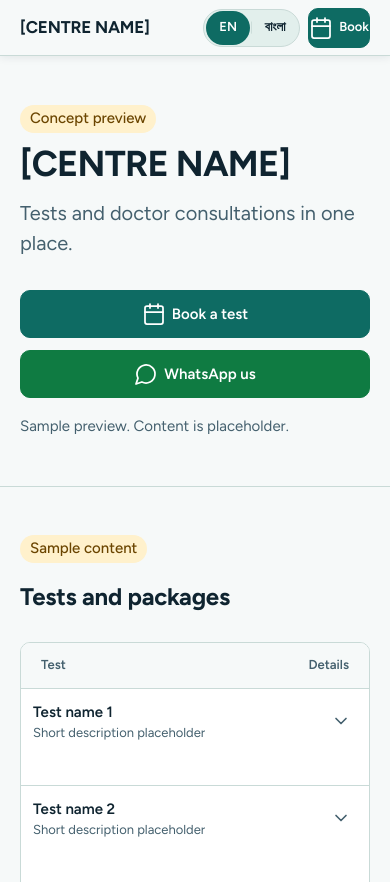
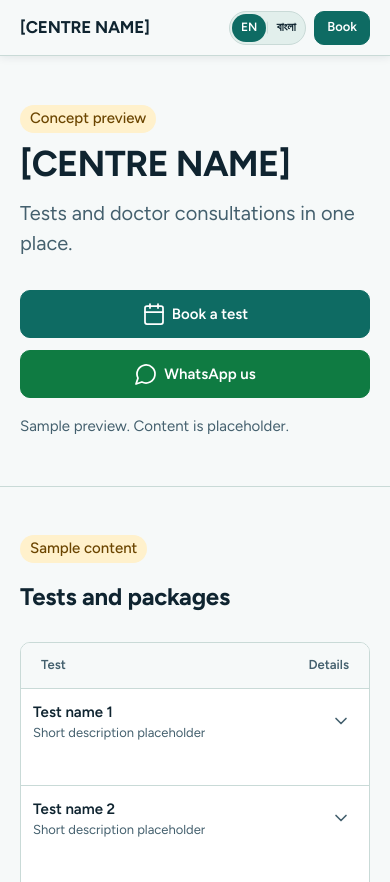
Before and after one commit to sushovanbuilds/digonestic-centre, an Astro site: page / in a window 390 px wide. Shown: the top 882 px of the page. Built offline with nearby package versions, Linux system fonts and the light colour scheme; Astro itself is replaced by a stand-in of ours.

Commit message:
Fix navbar book button on mobile: matched 36px height, removed icon clutter, responsive typography

```diff
--- a/src/components/Header.astro
+++ b/src/components/Header.astro
@@ -3,7 +3,6 @@ import { centre } from '../config/index';
 import { ui, t } from '../config/ui';
 import type { Lang } from '../config/types';
 import { getGeneralWhatsAppUrl } from '../lib/whatsapp';
-import Icon from './Icon.astro';
 
 interface Props {
   lang?: Lang;
@@ -53,13 +52,12 @@ const whatsappUrl = getGeneralWhatsAppUrl(lang);
       <!-- Book a test Button -->
       <a
         href={whatsappUrl}
-        class="btn btn-primary header-book-btn"
+        class="header-book-btn"
         target="_blank"
         rel="noopener noreferrer"
       >
-        <Icon name="calendar" class="header-btn-icon" />
-        <span class="header-btn-text-full">{t(ui.bookTest, lang)}</span>
-        <span class="header-btn-text-short">{lang === 'bn' ? 'বুকিং' : 'Book'}</span>
+        <span class="btn-text-full">{t(ui.bookTest, lang)}</span>
+        <span class="btn-text-short">{lang === 'bn' ? 'বুকিং' : 'Book'}</span>
       </a>
     </div>
   </div>
@@ -157,13 +155,15 @@ const whatsappUrl = getGeneralWhatsAppUrl(lang);
     border: 1px solid var(--rule);
     border-radius: 9999px;
     padding: 2px;
-    height: 38px;
+    height: 36px;
+    box-sizing: border-box;
   }
 
   .lang-btn {
-    min-height: 34px;
-    min-width: 44px;
-    padding: 0 10px;
+    height: 30px;
+    min-height: 30px;
+    min-width: 38px;
+    padding: 0 8px;
     display: inline-flex;
     align-items: center;
     justify-content: center;
@@ -192,56 +192,81 @@ const whatsappUrl = getGeneralWhatsAppUrl(lang);
   }
 
   .header-book-btn {
-    min-height: 40px;
-    height: 40px;
+    height: 36px;
+    min-height: 36px;
     padding: 0 var(--space-16);
+    background-color: var(--primary);
+    color: var(--primary-ink);
+    border: 1px solid var(--primary);
+    border-radius: var(--radius-btn);
     font-size: 0.875rem;
+    font-weight: 600;
+    text-decoration: none;
     white-space: nowrap;
     display: inline-flex;
     align-items: center;
-    gap: 6px;
+    justify-content: center;
+    transition: background-color 0.15s ease;
+    box-sizing: border-box;
   }
 
-  .header-btn-icon {
-    width: 16px;
-    height: 16px;
+  .header-book-btn:hover {
+    background-color: #0b5750;
+    border-color: #0b5750;
   }
 
-  .header-btn-text-short {
+  .header-book-btn:focus-visible {
+    outline: 3px solid var(--primary);
+    outline-offset: 2px;
+  }
+
+  .btn-text-short {
     display: none;
   }
 
-  @media (max-width: 500px) {
-    .header-btn-text-full {
+  @media (max-width: 540px) {
+    .header-book-btn {
+      height: 34px;
+      min-height: 34px;
+      padding: 0 var(--space-12);
+      font-size: 0.8125rem;
+    }
+
+    .btn-text-full {
       display: none;
     }
 
-    .header-btn-text-short {
+    .btn-text-short {
       display: inline;
     }
 
-    .header-book-btn {
-      padding: 0 var(--space-10);
-      font-size: 0.8125rem;
+    .lang-switcher {
+      height: 34px;
+    }
+
+    .lang-btn {
+      height: 28px;
+      min-height: 28px;
+      min-width: 34px;
+      padding: 0 6px;
+      font-size: 0.75rem;
     }
   }
 
   @media (max-width: 360px) {
     .brand-wordmark {
       font-size: 0.875rem;
-      max-width: 110px;
+      max-width: 100px;
       overflow: hidden;
       text-overflow: ellipsis;
     }
 
-    .lang-btn {
-      min-width: 32px;
-      padding: 0 6px;
-      font-size: 0.75rem;
+    .header-right {
+      gap: 6px;
     }
 
     .header-book-btn {
-      padding: 0 6px;
+      padding: 0 8px;
     }
   }
 </style>
```
Also changed, not shown: docs/shots/pitch-mobile-bn-320.png, docs/shots/pitch-mobile-bn.png, docs/shots/pitch-mobile-en-320.png (added), docs/shots/pitch-mobile-en.png.
